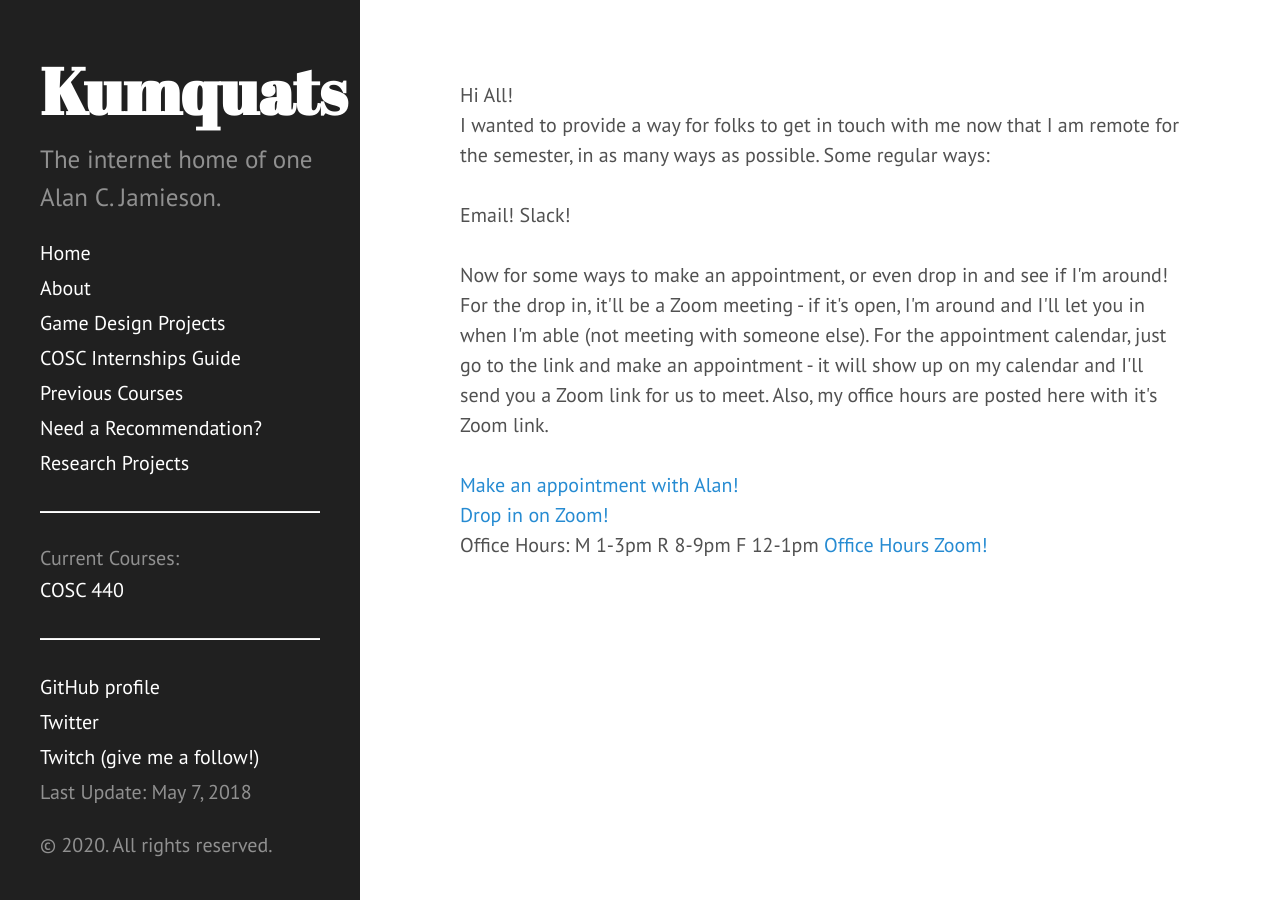
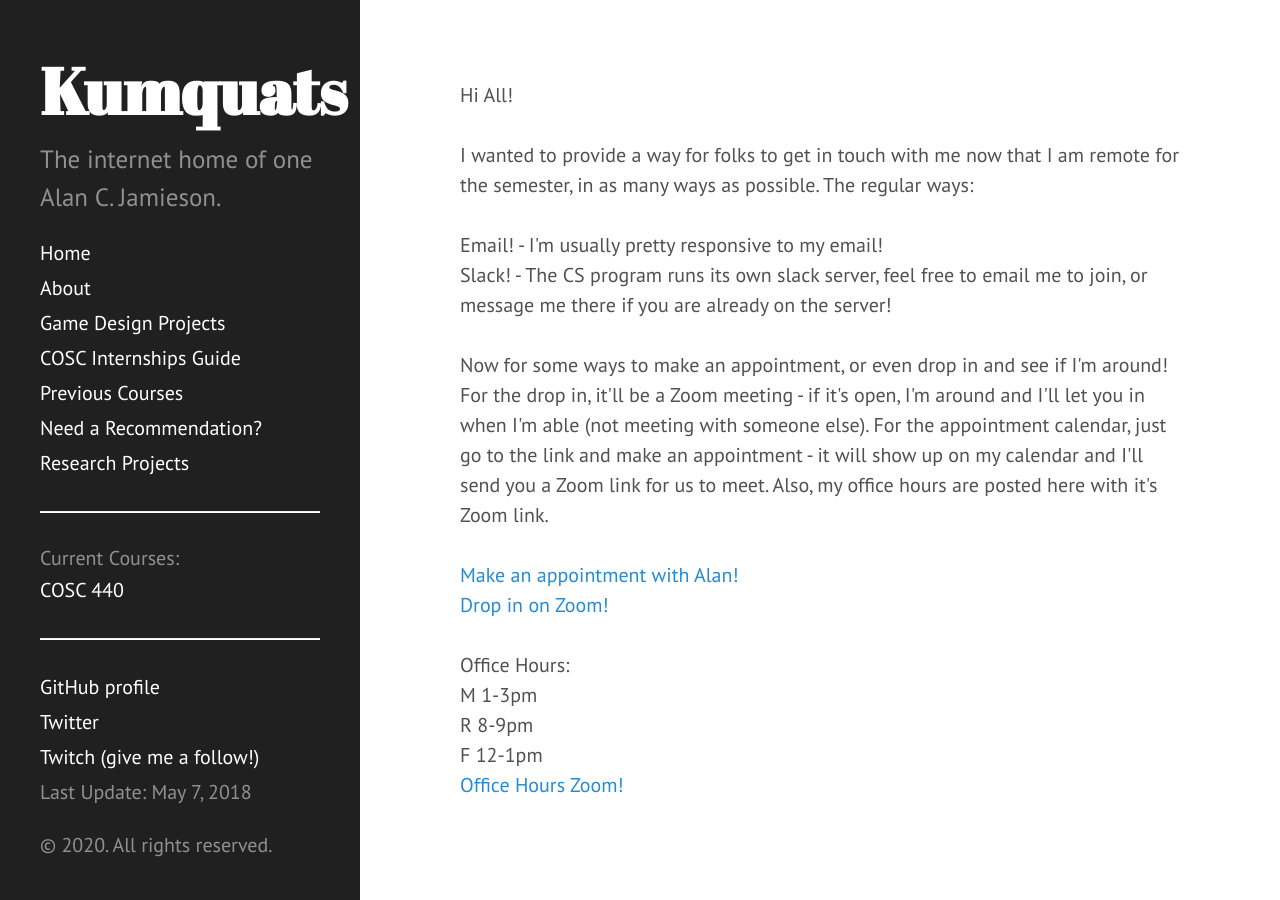
Before and after one commit to ripark/ripark.github.io, a Jekyll site: the page built from contact.html, in a window 1280 px wide. Built offline with Jekyll 4.4.1, drawn with Linux system fonts in a browser that asks for light colours; Markdown is read by kramdown in place of the engine named in the settings.

Commit message:
Update contact.html

```diff
--- a/contact.html
+++ b/contact.html
@@ -3,13 +3,14 @@ layout: default
 title: Alan's Page of Contact Options
 ---
 
-Hi All!
+Hi All!<br>
 <br>
 I wanted to provide a way for folks to get in touch with me now that I am
-remote for the semester, in as many ways as possible. Some regular ways: <br>
+remote for the semester, in as many ways as possible. The regular ways: <br>
 <br>
-Email!
-Slack!
+Email! - I'm usually pretty responsive to my email!<br>
+Slack! - The CS program runs its own slack server, feel free to email me to
+join, or message me there if you are already on the server!
 <br>
 <br>
 Now for some ways to make an appointment, or even drop in and see if I'm
@@ -23,9 +24,9 @@ my office hours are posted here with it's Zoom link.
 <a href="https://calendly.com/acjamieson">Make an appointment with Alan!</a>
 <br>
 <a href="https://calendly.com/acjamieson">Drop in on Zoom!</a>
-<br>
-Office Hours:
-M 1-3pm
-R 8-9pm
-F 12-1pm
+<br><br>
+Office Hours:<br>
+M 1-3pm<br>
+R 8-9pm<br>
+F 12-1pm<br>
 <a href="https://calendly.com/acjamieson">Office Hours Zoom!</a>
```
